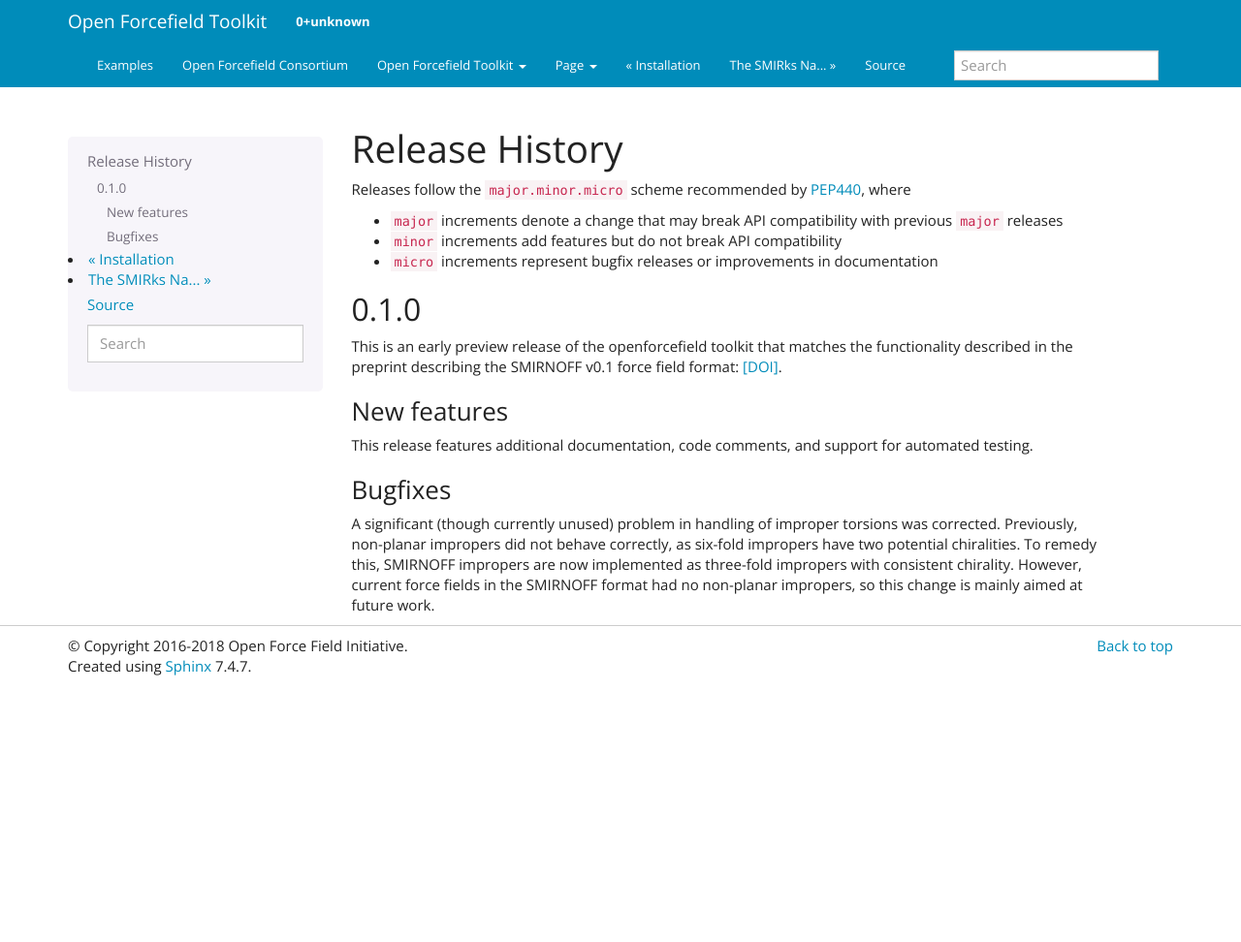
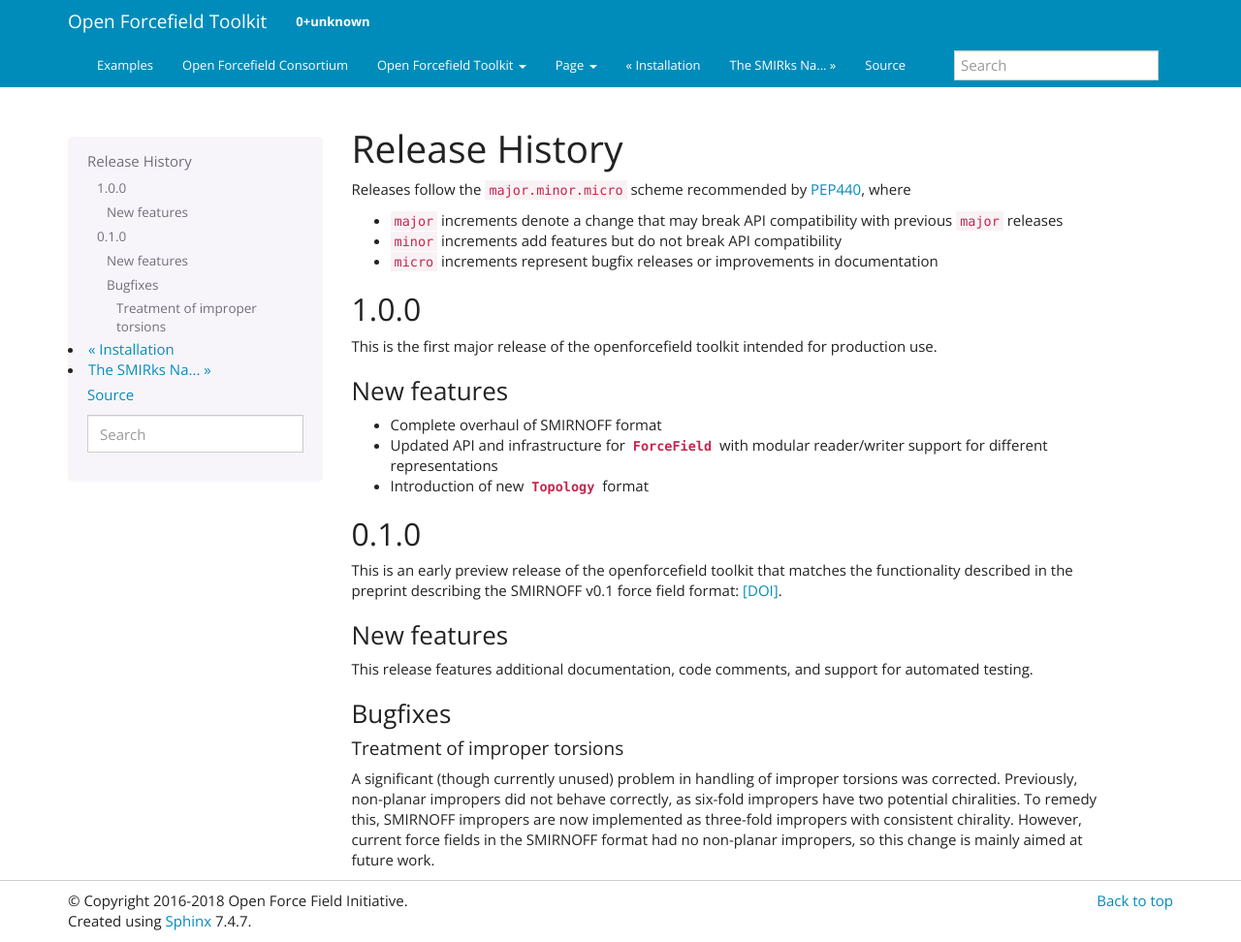
Before and after one commit to openforcefield/openff-toolkit, a Sphinx documentation site: the page built from docs/releasehistory.rst, in a window 1280 px wide. Shown: the whole page at 97% size. Built offline with Sphinx 7.4.7, drawn with Linux system fonts in a browser that asks for light colours; pages that are not in the unit, such as notebooks, are missing from menus; before the commit the page ends 900 px from its top, so only the background shows below that.

Commit message:
Update release notes

```diff
--- a/docs/releasehistory.rst
+++ b/docs/releasehistory.rst
@@ -6,6 +6,18 @@ Releases follow the ``major.minor.micro`` scheme recommended by `PEP440 <https:/
 * ``major`` increments denote a change that may break API compatibility with previous ``major`` releases
 * ``minor`` increments add features but do not break API compatibility
 * ``micro`` increments represent bugfix releases or improvements in documentation
+
+1.0.0
+-----
+
+This is the first major release of the openforcefield toolkit intended for production use.
+
+New features
+""""""""""""
+
+* Complete overhaul of SMIRNOFF format
+* Updated API and infrastructure for :class:`ForceField` with modular reader/writer support for different representations
+* Introduction of new :class:`Topology` format
 
 0.1.0
 -----
@@ -20,6 +32,9 @@ This release features additional documentation, code comments, and support for a
 Bugfixes
 """"""""
 
+Treatment of improper torsions
+''''''''''''''''''''''''''''''
+
 A significant (though currently unused) problem in handling of improper torsions was corrected.
 Previously, non-planar impropers did not behave correctly, as six-fold impropers have two potential chiralities.
 To remedy this, SMIRNOFF impropers are now implemented as three-fold impropers with consistent chirality.
```
